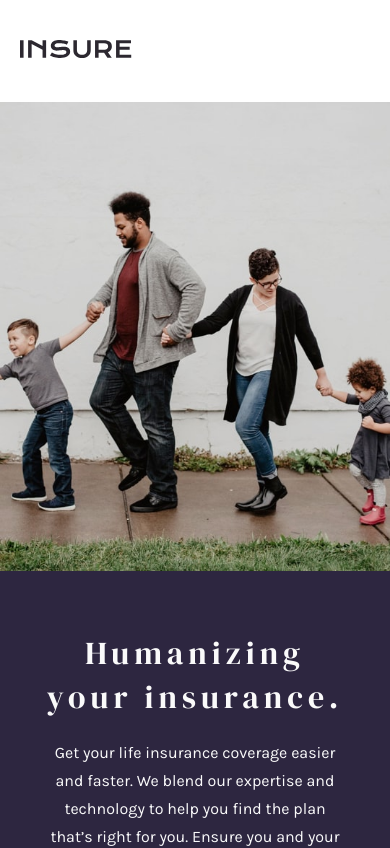
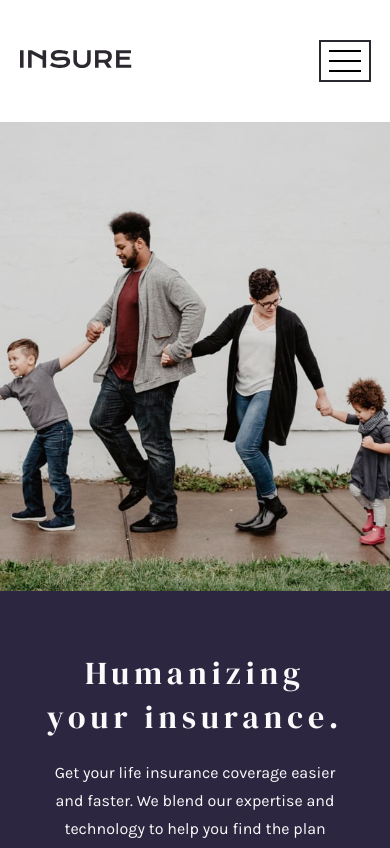
Before and after one commit to lkiryu/Insure-landing-page, a React (Create React App) app: page / in a window 390 px wide. Shown: the top 848 px of the page. Built offline with nearby package versions, Linux system fonts and the light colour scheme.

Commit message:
mobile menu add

```diff
--- a/src/components/header/header.css
+++ b/src/components/header/header.css
@@ -35,6 +35,20 @@ nav ul li:last-child a:hover{
     background-color: hsl(270, 9%, 17%);
 }
 
+.mobile-menu {
+    cursor: pointer;
+    display: none;
+    border: 2px solid hsl(270, 9%, 17%);
+}
+
+.mobile-menu div {
+    width: 32px;
+    height: 2px;
+    background-color: hsl(0, 0%, 0%);
+    margin: 8px;
+    transition: 0.3s;
+}
+
 @media(max-width:1024px){
     .header{
         width: 90vw;
@@ -45,4 +59,8 @@ nav ul li:last-child a:hover{
     nav{
         display: none;
     }
+
+    .mobile-menu{
+        display: block;
+    }
 }
--- a/src/components/header/header.js
+++ b/src/components/header/header.js
@@ -3,11 +3,17 @@ import logo from '../../images/logo.svg'
 import './header.css'
 
 const Header = () => {
-    return(
+    return (
         <header className='header'>
             <a href="/">
                 <img src={logo} alt='logo'></img>
             </a>
+
+            <div class="mobile-menu">
+                <div class="line1"></div>
+                <div class="line2"></div>
+                <div class="line3"></div>
+            </div>
 
             <nav>
                 <ul>
```
